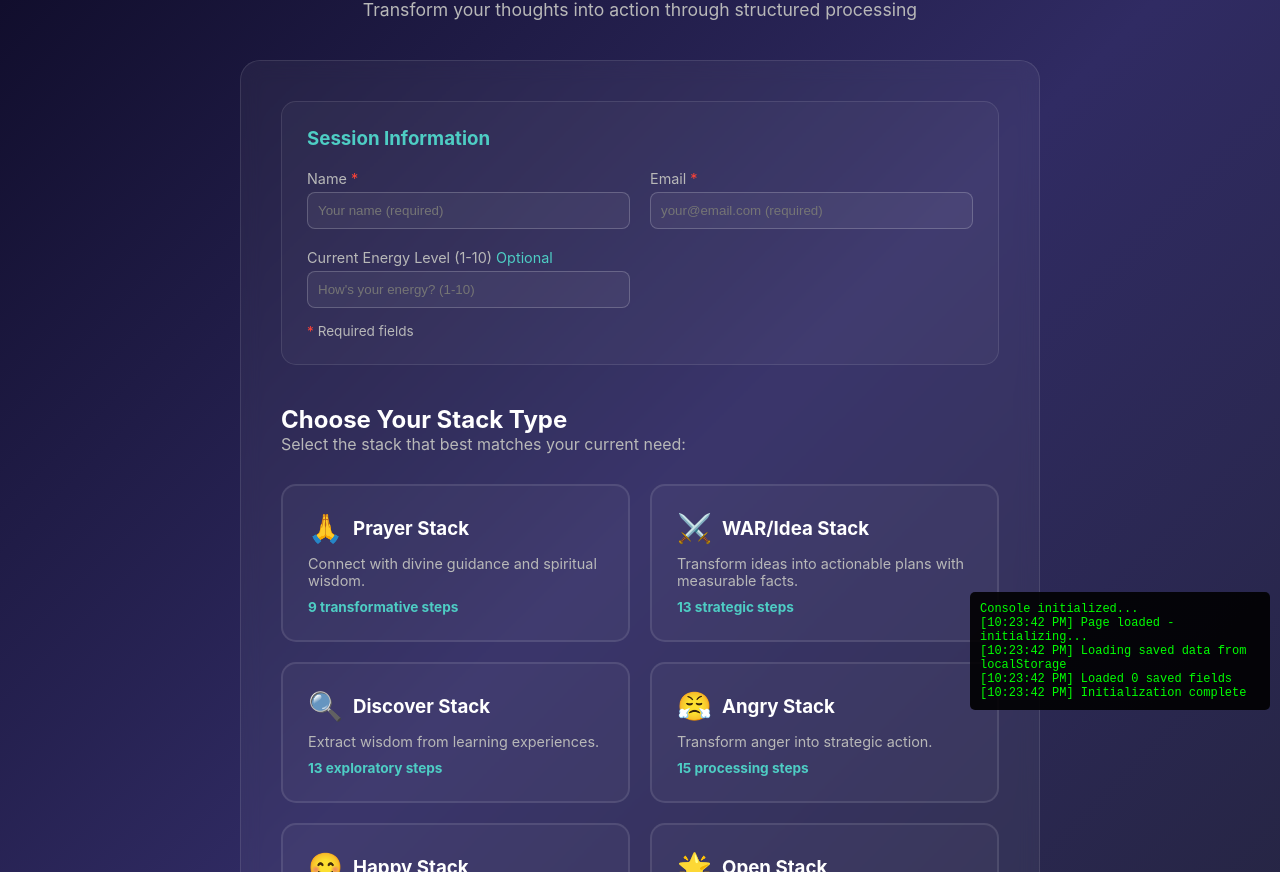
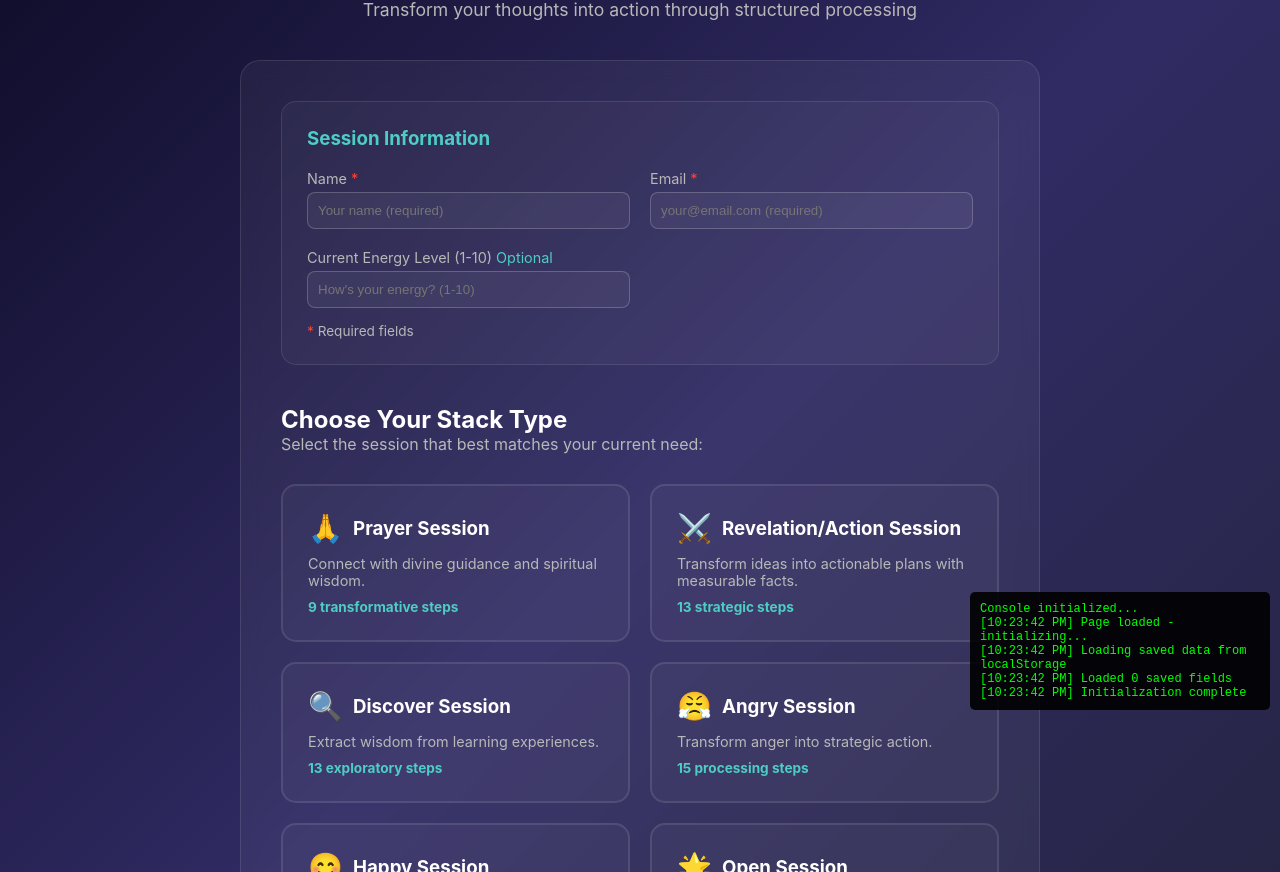
Before and after one commit to dvries10271/session-form-submit, a plain HTML site: page index.html in a window 1280 px wide. Shown: the part 80-952 px from the top of the page. Drawn offline with Linux system fonts and the light colour scheme.

Commit message:
Update and rename warrior-stack-form-verified.html to index.html

```diff
--- a/warrior-stack-form-verified.html
+++ b/index.html
@@ -368,41 +368,41 @@
             </div>
 
             <h2>Choose Your Stack Type</h2>
-            <p style="margin-bottom: 30px; color: #b8b8b8;">Select the stack that best matches your current need:</p>
+            <p style="margin-bottom: 30px; color: #b8b8b8;">Select the session that best matches your current need:</p>
 
             <div class="stack-grid">
                 <div class="stack-card" data-stack="prayer">
-                    <h3><span class="icon">🙏</span> Prayer Stack</h3>
+                    <h3><span class="icon">🙏</span> Prayer Session</h3>
                     <div class="description">Connect with divine guidance and spiritual wisdom.</div>
                     <div class="steps">9 transformative steps</div>
                 </div>
 
                 <div class="stack-card" data-stack="war">
-                    <h3><span class="icon">⚔️</span> WAR/Idea Stack</h3>
+                    <h3><span class="icon">⚔️</span> Revelation/Action Session</h3>
                     <div class="description">Transform ideas into actionable plans with measurable facts.</div>
                     <div class="steps">13 strategic steps</div>
                 </div>
 
                 <div class="stack-card" data-stack="discover">
-                    <h3><span class="icon">🔍</span> Discover Stack</h3>
+                    <h3><span class="icon">🔍</span> Discover Session</h3>
                     <div class="description">Extract wisdom from learning experiences.</div>
                     <div class="steps">13 exploratory steps</div>
                 </div>
 
                 <div class="stack-card" data-stack="angry">
-                    <h3><span class="icon">😤</span> Angry Stack</h3>
+                    <h3><span class="icon">😤</span> Angry Session</h3>
                     <div class="description">Transform anger into strategic action.</div>
                     <div class="steps">15 processing steps</div>
                 </div>
 
                 <div class="stack-card" data-stack="happy">
-                    <h3><span class="icon">😊</span> Happy Stack</h3>
+                    <h3><span class="icon">😊</span> Happy Session</h3>
                     <div class="description">Celebrate wins and extract positive lessons.</div>
                     <div class="steps">8 celebration steps</div>
                 </div>
 
                 <div class="stack-card" data-stack="open">
-                    <h3><span class="icon">🌟</span> Open Stack</h3>
+                    <h3><span class="icon">🌟</span> Open Session</h3>
                     <div class="description">Freestyle format for custom processing.</div>
                     <div class="steps">Flexible format</div>
                 </div>
```
